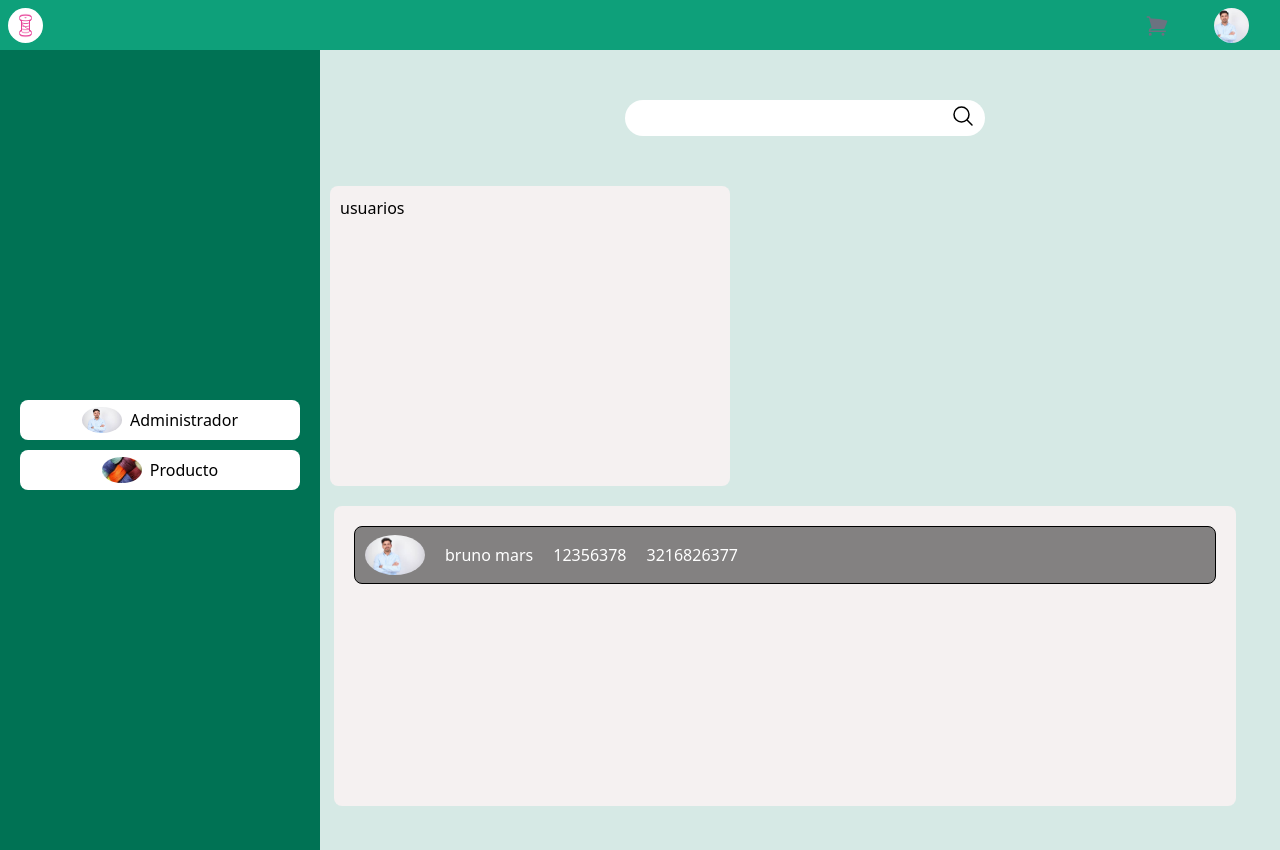
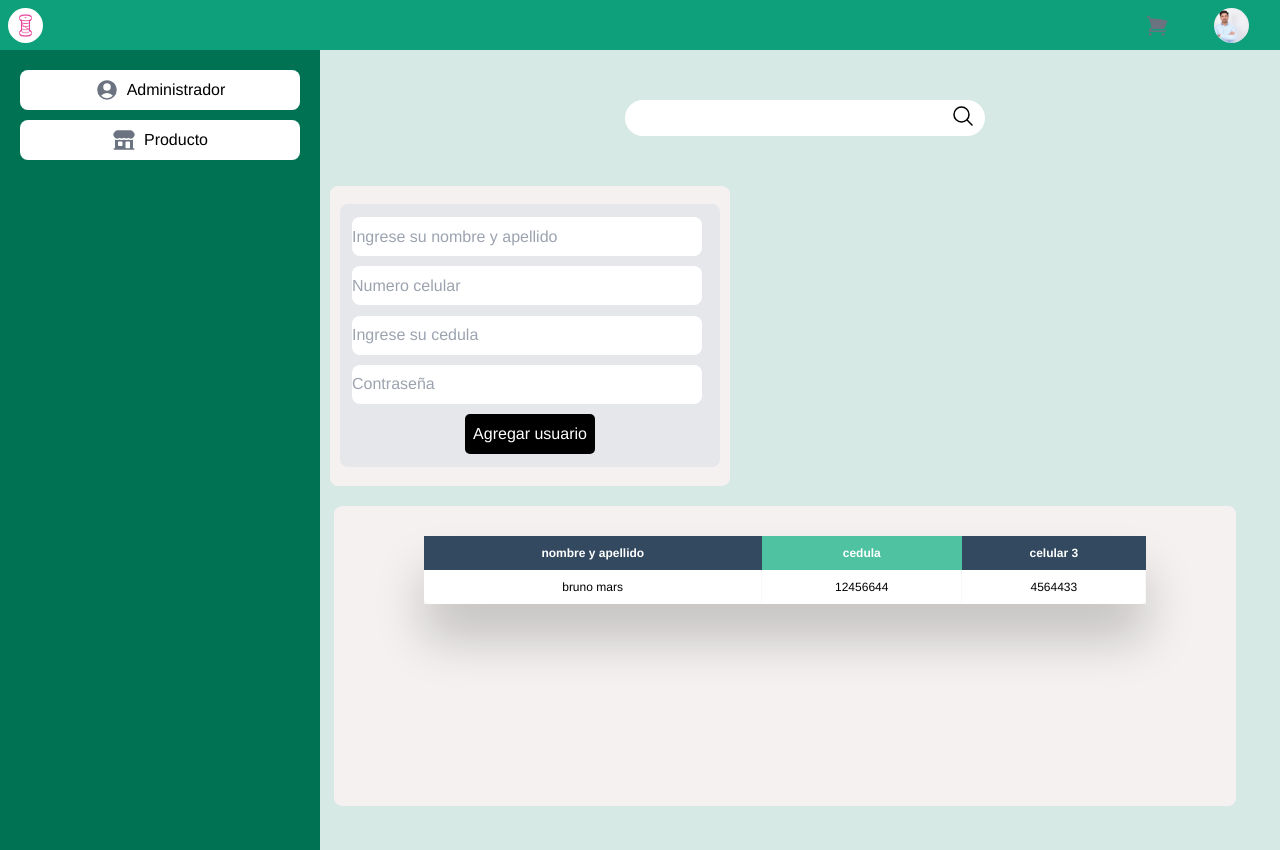
Before and after one commit to RubenJ27/Project-flychallenge-helppeople, a React (Vite) app: page / in a window 1280 px wide. Built offline with nearby package versions, Linux system fonts and the light colour scheme.

Commit message:
diseño de la vista administrador completo

```diff
--- a/src/CSS/CANTIDADusuarios.css
+++ b/src/CSS/CANTIDADusuarios.css
@@ -5,4 +5,45 @@
     margin-left: 10px;
     border-radius: 8px;
     height: 300px;
+
 }
+
+.formularioCANTIDADusuarios{
+   padding: 12px;
+    display: grid;
+    grid-template-columns: 1fr 1fr;
+    height: 94%;
+    border-radius: 8px;
+    margin-top: 8px;
+    display: grid;
+    grid-template-columns: 1fr;
+    align-items: center;
+    justify-content: center;
+    gap: 8px;
+    background-color: #e5e7eb;
+
+
+}
+
+input{
+    width: 350px;
+    height: 39px;
+    border-radius: 8px;
+    padding: 5px;
+
+}
+
+button{
+    width: 130px;
+    height: 40px;
+    background-color: black !important;
+    margin: auto !important;
+    border-radius: 5px;
+    font-weight: 700;
+    color: white !important;
+
+}
+button:hover{
+    background-color: rgb(63, 61, 61) !important;
+    color:white !important ;
+}
--- a/src/CSS/ContenedorUsuariosAdmi.css
+++ b/src/CSS/ContenedorUsuariosAdmi.css
@@ -4,7 +4,7 @@
     display: flex;
     flex-direction: column;
     align-items: center;
-    justify-content: center;
+    justify-content: flex-start;
 }
 
 .usuario, .usuarioProducto{
--- a/src/CSS/MostrarTodosUsuarios.css
+++ b/src/CSS/MostrarTodosUsuarios.css
@@ -31,3 +31,132 @@
     padding: 8px 0;
 
 }
+
+*{
+    box-sizing: border-box;
+    -webkit-box-sizing: border-box;
+    -moz-box-sizing: border-box;
+}
+body{
+    font-family: Helvetica;
+    -webkit-font-smoothing: antialiased;
+    background: rgba( 71, 147, 227, 1);
+}
+h2{
+    text-align: center;
+    font-size: 18px;
+    text-transform: uppercase;
+    letter-spacing: 1px;
+    color: white;
+    padding: 30px 0;
+}
+
+/* Table Styles */
+
+.table-wrapper{
+    margin: 10px 70px 70px;
+    box-shadow: 0px 35px 50px rgba( 0, 0, 0, 0.2 );
+}
+
+.fl-table {
+    border-radius: 5px;
+    font-size: 12px;
+    font-weight: normal;
+    border: none;
+    border-collapse: collapse;
+    width: 100%;
+    max-width: 100%;
+    white-space: nowrap;
+    background-color: white;
+}
+
+.fl-table td, .fl-table th {
+    text-align: center;
+    padding: 8px;
+}
+
+.fl-table td {
+    border-right: 1px solid #f8f8f8;
+    font-size: 12px;
+}
+
+.fl-table thead th {
+    color: #ffffff;
+    background: #4FC3A1;
+}
+
+
+.fl-table thead th:nth-child(odd) {
+    color: #ffffff;
+    background: #324960;
+}
+
+.fl-table tr:nth-child(even) {
+    background: #F8F8F8;
+}
+
+/* Responsive */
+
+@media (max-width: 767px) {
+    .fl-table {
+        display: block;
+        width: 100%;
+    }
+    .table-wrapper:before{
+        content: "Scroll horizontally >";
+        display: block;
+        text-align: right;
+        font-size: 11px;
+        color: white;
+        padding: 0 0 10px;
+    }
+    .fl-table thead, .fl-table tbody, .fl-table thead th {
+        display: block;
+    }
+    .fl-table thead th:last-child{
+        border-bottom: none;
+    }
+    .fl-table thead {
+        float: left;
+    }
+    .fl-table tbody {
+        width: auto;
+        position: relative;
+        overflow-x: auto;
+    }
+    .fl-table td, .fl-table th {
+        padding: 20px .625em .625em .625em;
+        height: 60px;
+        vertical-align: middle;
+        box-sizing: border-box;
+        overflow-x: hidden;
+        overflow-y: auto;
+        width: 120px;
+        font-size: 13px;
+        text-overflow: ellipsis;
+    }
+    .fl-table thead th {
+        text-align: left;
+        border-bottom: 1px solid #f7f7f9;
+    }
+    .fl-table tbody tr {
+        display: table-cell;
+    }
+    .fl-table tbody tr:nth-child(odd) {
+        background: none;
+    }
+    .fl-table tr:nth-child(even) {
+        background: transparent;
+    }
+    .fl-table tr td:nth-child(odd) {
+        background: #F8F8F8;
+        border-right: 1px solid #E6E4E4;
+    }
+    .fl-table tr td:nth-child(even) {
+        border-right: 1px solid #E6E4E4;
+    }
+    .fl-table tbody td {
+        display: block;
+        text-align: center;
+    }
+}
--- a/src/Components/CantidadUsuarios.jsx
+++ b/src/Components/CantidadUsuarios.jsx
@@ -5,7 +5,13 @@ const CantidadUsuarios = () => {
   return (
 
     <div  className='CANTIDADusuarios'>
-      <p>usuarios</p>
+      <form action="#" className='formularioCANTIDADusuarios'>
+                <input className='inpformCANTIDADusuarios' type="text" placeholder='Ingrese su nombre y apellido' />
+                <input className='inpformCANTIDADusuarios'  type="number"  id="" placeholder='Numero celular' />
+                <input className='inpformCANTIDADusuarios'  type="number"  id="" placeholder='Ingrese su cedula' />
+                <input className='inpformCANTIDADusuarios'  type="number"  id="" placeholder='Contraseña' />
+                <button className='btnCANTIDADusuarios' >Agregar usuario</button>
+            </form>
     </div>
   )
 }
--- a/src/Components/ContenedorUsuariosAdmi.jsx
+++ b/src/Components/ContenedorUsuariosAdmi.jsx
@@ -2,18 +2,22 @@ import React from 'react'
 import "../CSS/ContenedorUsuariosAdmi.css"
 import imagenAdmind from "../assets/img/perfil.jpg"
 import perfilProductos from "../assets/img/perfilProductos.jpg"
+import { BuildingStorefrontIcon } from '@heroicons/react/24/solid';
+import { UserCircleIcon } from '@heroicons/react/24/solid';
 
 const ContenedorUsuariosAdmi = () => {
   return (
     <div className='contenedorUsuario'>
         <div className='usuario usuario--li'>
-            <img className='imagenAdmind' src={imagenAdmind} alt="imagen usuario" />
+
+            <UserCircleIcon class="h-6 w-6 text-gray-500 imagenAdmind" />
             <a href="">Administrador</a>
 
         </div>
 
         <div className='usuarioProducto usuario--li'>
-            <img className='perfilProductos' src={perfilProductos} alt="imagen producto" />
+
+            <BuildingStorefrontIcon class="h-6 w-6 text-gray-500 perfilProducto" />
             <a href="">Producto</a>
         </div>
     </div>
--- a/src/Components/MostrarTodosUsuarios.jsx
+++ b/src/Components/MostrarTodosUsuarios.jsx
@@ -6,12 +6,29 @@ const MostrarTodosUsuarios = () => {
   return (
     <div className='ContenedorMostrarTodosUsuarios'>
 
-        <div className='estructuraUsuarios'>
-            <img className='PerfilestructuraUsuarios' src={imagenUsuario} alt="" />
-            <p>bruno mars</p>
-            <p>12356378</p>
-            <p>3216826377</p>
-        </div>
+
+<div className="table-wrapper">
+    <table className="fl-table">
+        <thead>
+        <tr>
+            <th>nombre y apellido</th>
+            <th>cedula</th>
+            <th>celular 3</th>
+
+        </tr>
+        </thead>
+        <tbody>
+        <tr>
+            <td>bruno mars</td>
+            <td>12456644</td>
+            <td>4564433</td>
+
+        </tr>
+
+        </tbody>
+    </table>
+</div>
+
 
 
 
```
